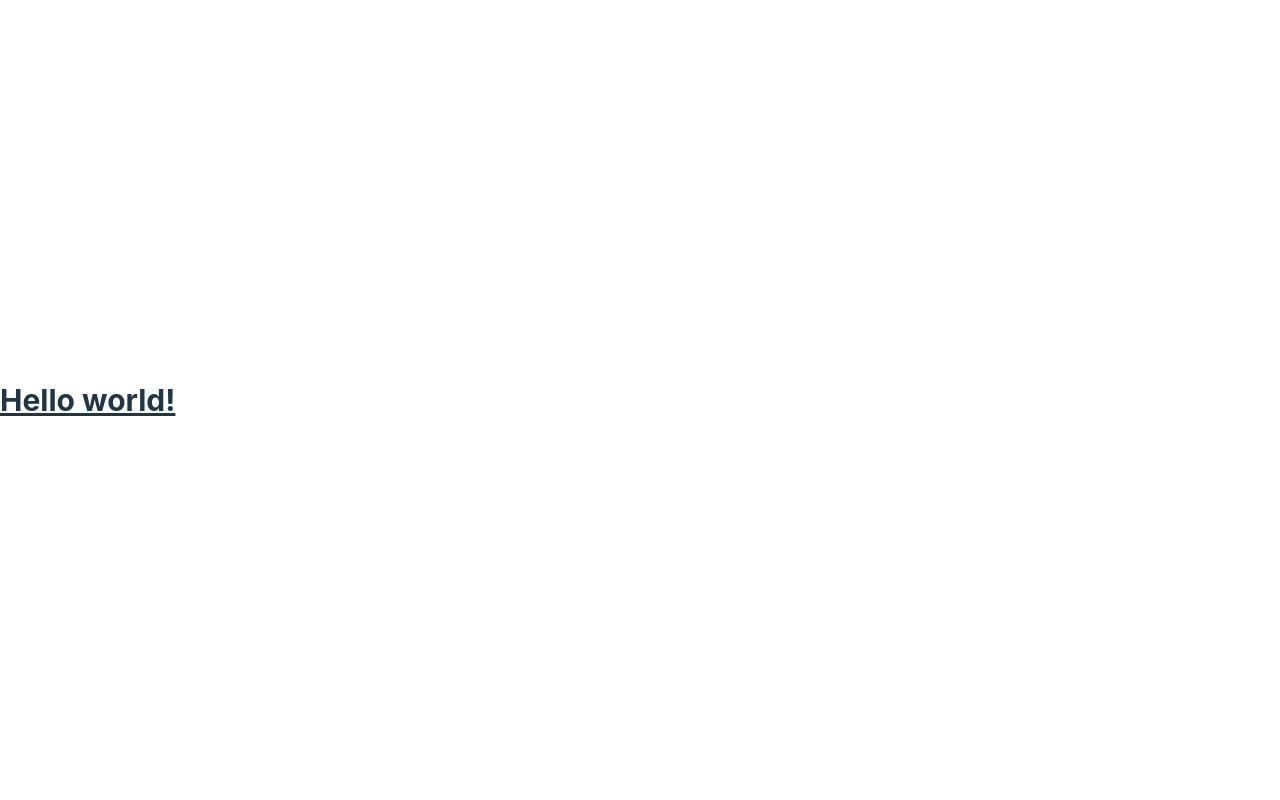
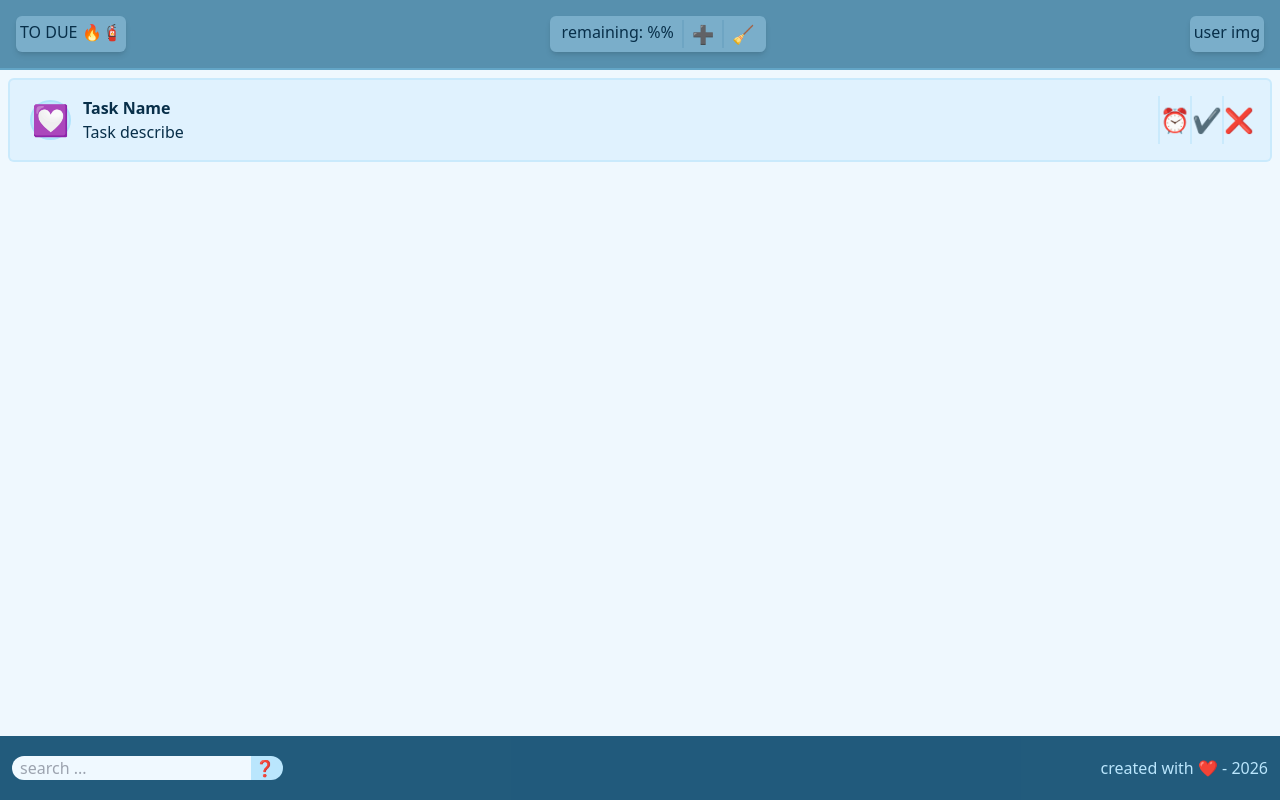
Before and after one commit to Rohamlikescoding/to-due, a React (Vite) app: page / in a window 1280 px wide. Built offline with nearby package versions, Linux system fonts and the light colour scheme.

Commit message:
static version in App.

```diff
--- a/src/App.jsx
+++ b/src/App.jsx
@@ -2,11 +2,60 @@ import { useState } from "react";
 
 function App() {
   const [count, setCount] = useState(0);
-
+  const headerClass = "bg-sky-200/35 rounded-md p-1 shadow-md flex";
+  const headerButtonClass = "px-2 border-l-2 border-sky-800/10 text-lg ";
+  const taskButtonClass = "text-2xl leading-loose border-l-2 border-sky-500/10";
   return (
     <>
-      <h1 className="text-3xl font-bold underline">Hello world!</h1>
-      <div></div>
+      <header className="bg-sky-800/65  p-4 flex w-screen justify-between border-sky-300/30 border-b-2">
+        <div className={headerClass}>TO DUE 🔥🧯</div>
+
+        <div className={`${headerClass} justify-between `}>
+          <span className="px-2">remaining: %%</span>
+          <button className={headerButtonClass}>➕</button>
+          <button className={headerButtonClass}>🧹</button>
+        </div>
+
+        <div className={headerClass}>user img</div>
+      </header>
+      <main className=" max-h-max">
+        <div
+          className="flex w-1vw p-4 justify-between border-2 border-sky-500/10 rounded-md  m-2 bg-sky-100"
+          // this will be task
+        >
+          <section className="flex">
+            <span
+              //Emoji
+              className="m-1 text-3xl border-2 bg-sky-300/30 border-sky-500/10 rounded-full"
+            >
+              💟
+            </span>
+            <div className="pl-2">
+              <p className="font-semibold">Task Name</p>
+              <p className="font-light hover:font-normal duration-200 ease-in-out text-wrap">
+                Task describe
+              </p>
+            </div>
+          </section>
+          <div>
+            <button className={taskButtonClass}>⏰</button>
+            <button className={taskButtonClass}>✔</button>
+            <button className={taskButtonClass}>❌</button>
+          </div>
+        </div>
+      </main>
+      <footer className="flex justify-between text-sky-200 bg-sky-900/90 py-5 px-3 w-screen fixed bottom-0">
+        <div className="">
+          <input
+            type="text"
+            placeholder="search ..."
+            className="rounded-l-full pl-2 bg-sky-50 "
+          ></input>
+          <button className="bg-sky-200 rounded-r-full pl-1 pr-2">❓</button>
+        </div>
+
+        <p> created with ❤ - 2026</p>
+      </footer>
     </>
   );
 }
--- a/src/index.css
+++ b/src/index.css
@@ -2,8 +2,14 @@
 @tailwind components;
 @tailwind utilities;
 
+* {
+  padding: 0;
+  margin: 0;
+}
 :root {
-  font-family: Inter, system-ui, Avenir, Helvetica, Arial, sans-serif;
+  color: #082f49;
+  background-color: rgb(224 242 254 / 0.5);
+  /* font-family: Inter, system-ui, Avenir, Helvetica, Arial, sans-serif;
   line-height: 1.5;
   font-weight: 400;
 
@@ -15,9 +21,9 @@
   text-rendering: optimizeLegibility;
   -webkit-font-smoothing: antialiased;
   -moz-osx-font-smoothing: grayscale;
-  -webkit-text-size-adjust: 100%;
+  -webkit-text-size-adjust: 100%; */
 }
-
+/*
 a {
   font-weight: 500;
   color: #646cff;
@@ -70,4 +76,4 @@ button:focus-visible {
   button {
     background-color: #f9f9f9;
   }
-}
+} */
```
